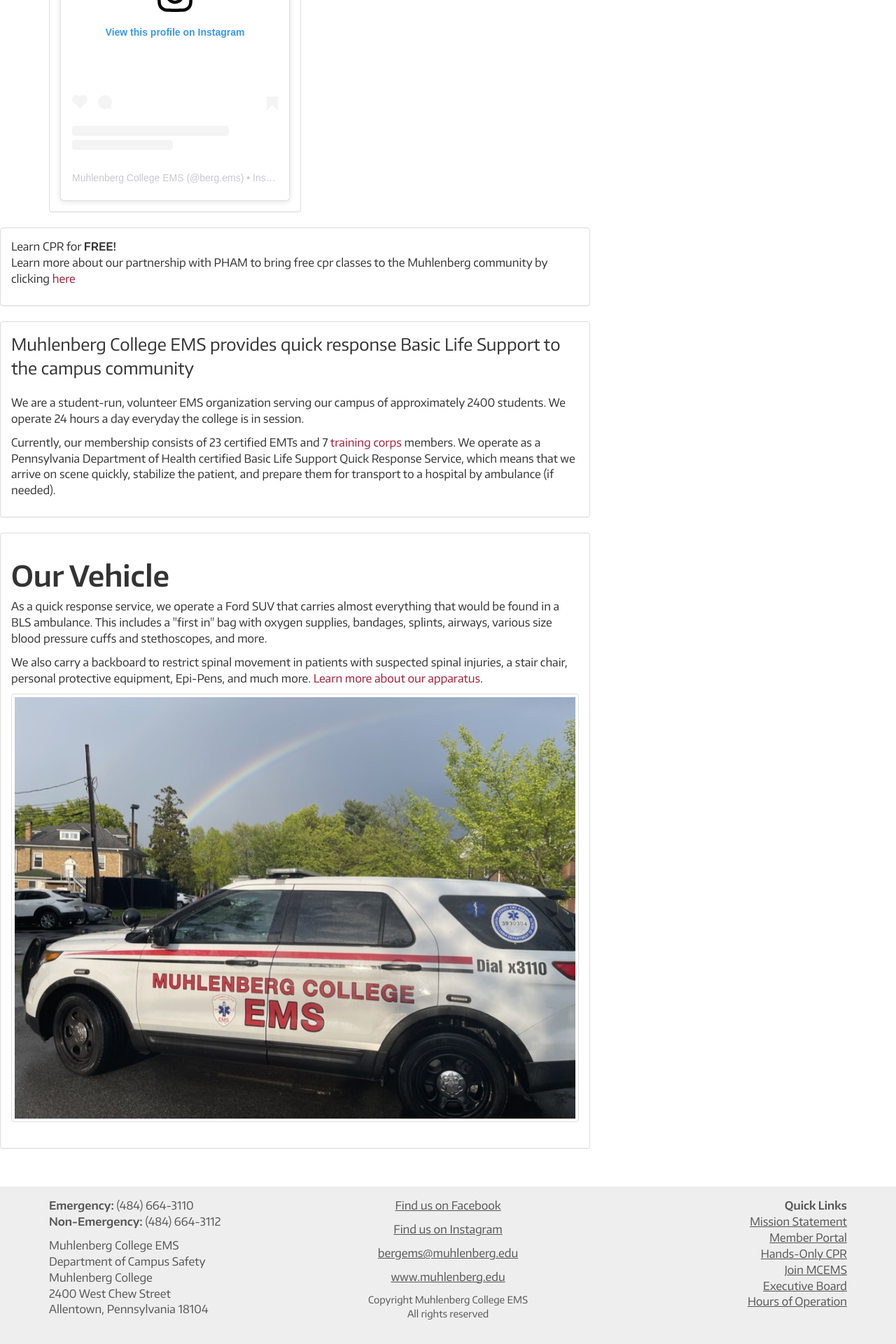
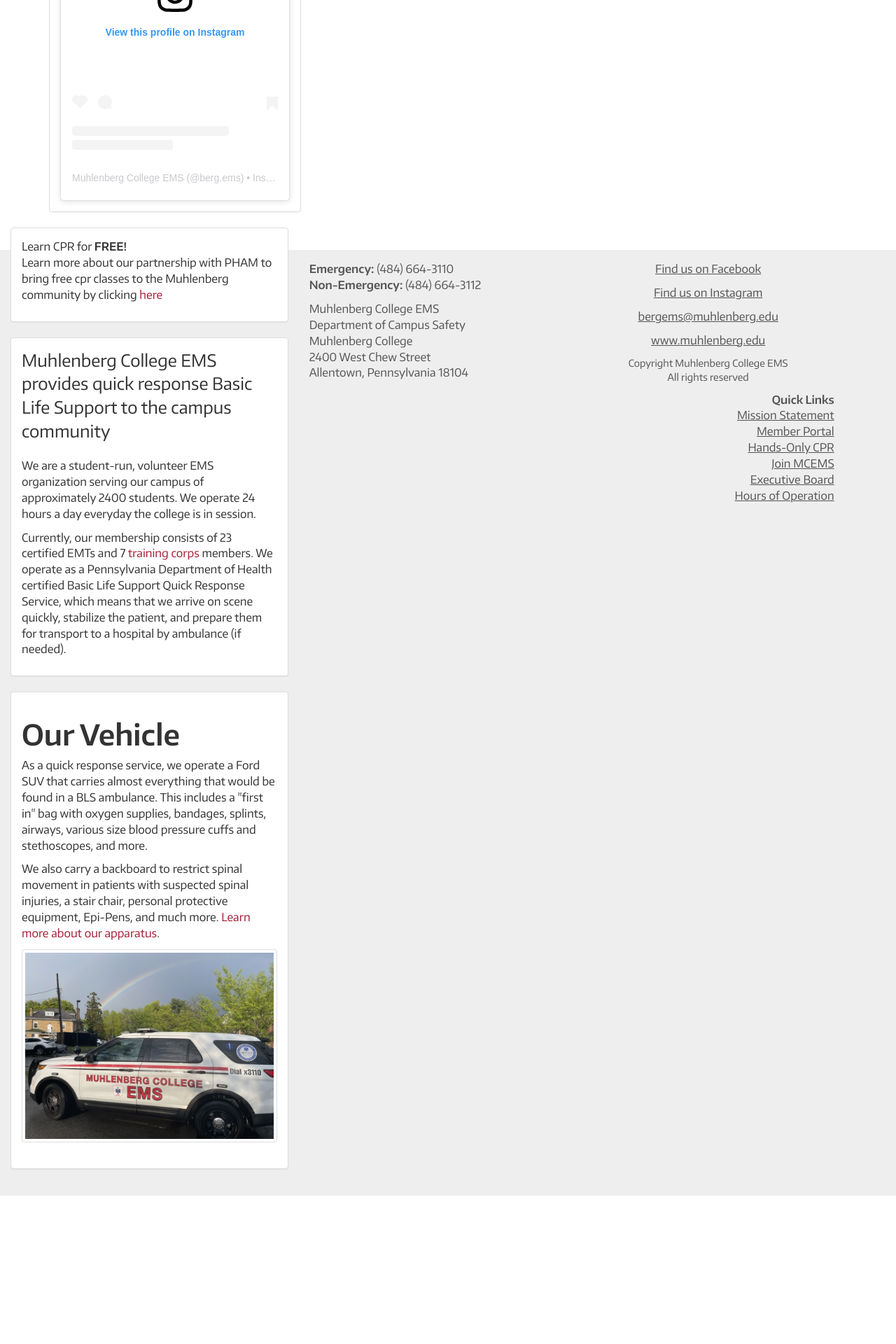
Before and after one commit to MCEMS/www, a Jekyll site: the page built from index.html, in a window 1280 px wide. Shown: the part 1587-3507 px from the top of the page at 70% size. Built offline with Jekyll 4.4.1, drawn with Linux system fonts in a browser that asks for light colours; nearby versions of some CDN libraries; a script that is not in the unit is left out; after the commit the page ends 3295 px from its top, so only the background shows below that.

Commit message:
Update index.html

```diff
--- a/index.html
+++ b/index.html
@@ -41,8 +41,7 @@
   </div>
 
 </div>
-<div class="row">
-<div class="col-md-8">
+<div class="col-md-4">
   <div class="panel panel-default">
     <div class="panel-body">
   <h2">Learn CPR for <b>FREE!</b></h2>
@@ -68,4 +67,3 @@
   </div>
   </div>
 </div>
-</div>
```
